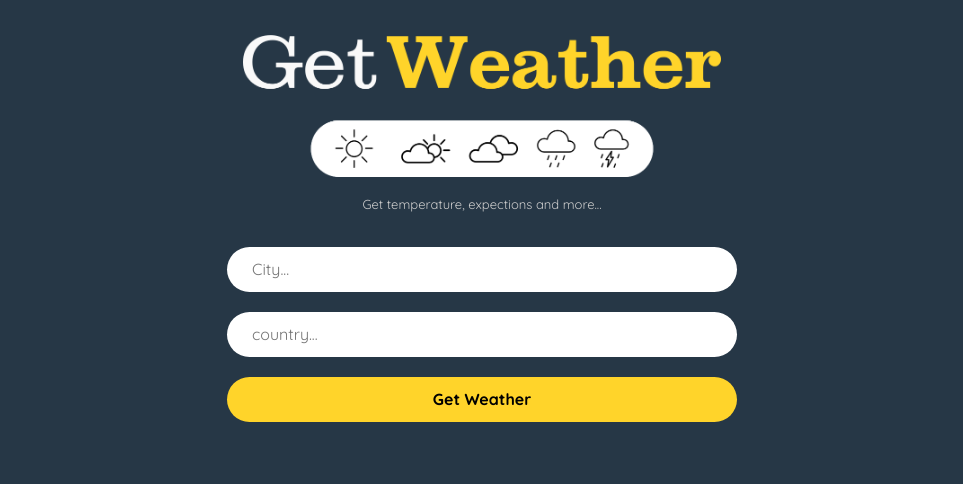
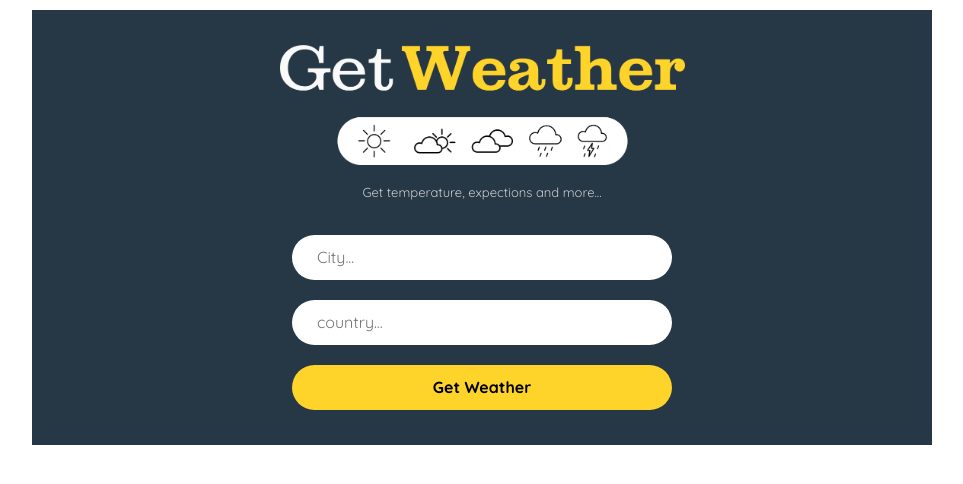
Before and after one commit to sarah27h/react-get-weather-app, a React (Create React App) app: page / in a window 1280 px wide. Shown: the top 484 px of the page, without its empty margins (158-1121 px from the left). Built offline with nearby package versions, Linux system fonts and the light colour scheme.

Commit message:
Style: apply Mostly Fluid responsive pattern

```diff
--- a/src/App.css
+++ b/src/App.css
@@ -18,7 +18,7 @@ html {
 
 body {
   height: 100%;
-  background: #263746;
+  background: #fff;
   font-family: 'Quicksand', sans-serif;
 }
 
@@ -35,6 +35,8 @@ button {
   text-align: center;
   display: flex;
   flex-wrap: wrap;
+  background: #263746;
+  margin-top: 10px;
 }
 
 
@@ -263,3 +265,10 @@ button {
   }
 
 }
+
+@media screen and (min-width: 900px) {
+  .App {
+    width: 900px;
+    margin: 10px auto;
+  }
+}
```
